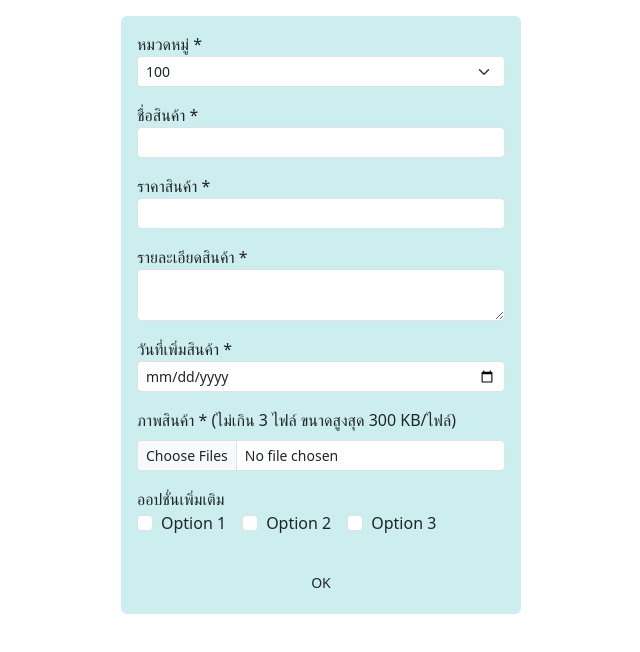
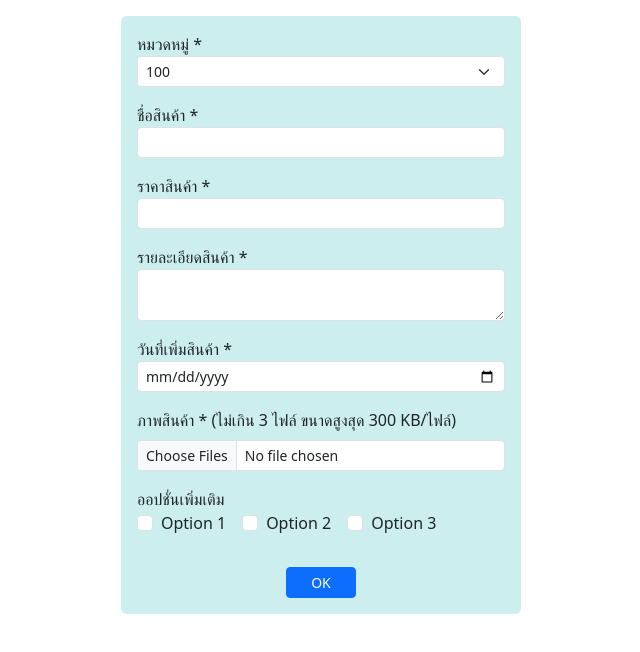
Before and after one commit to oak072544/app1, a React (Create React App) app: page / in a window 1280 px wide. Shown: the top 652 px of the page, without its empty margins (319-959 px from the left). Built offline with nearby package versions, Linux system fonts and the light colour scheme.

Commit message:
Update form-validation.js

```diff
--- a/src/form-validation.js
+++ b/src/form-validation.js
@@ -133,7 +133,7 @@
           );
         })}
         <div className="text-center mt-4">
-          <button className="btn btn-sm px-4">OK</button>
+          <button className="btn btn-primary btn-sm px-4">OK</button>
         </div>
       </form>
     </div>
```
